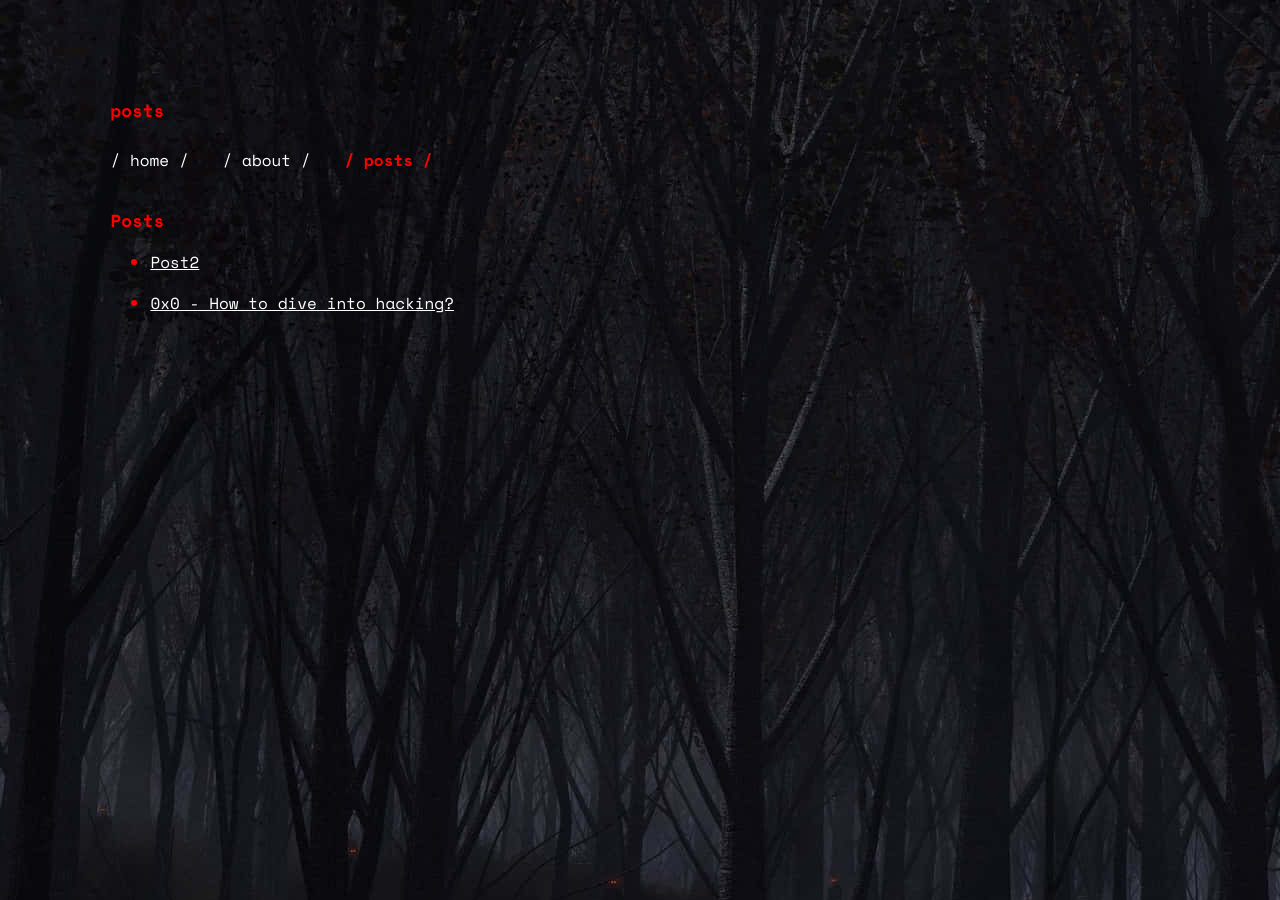
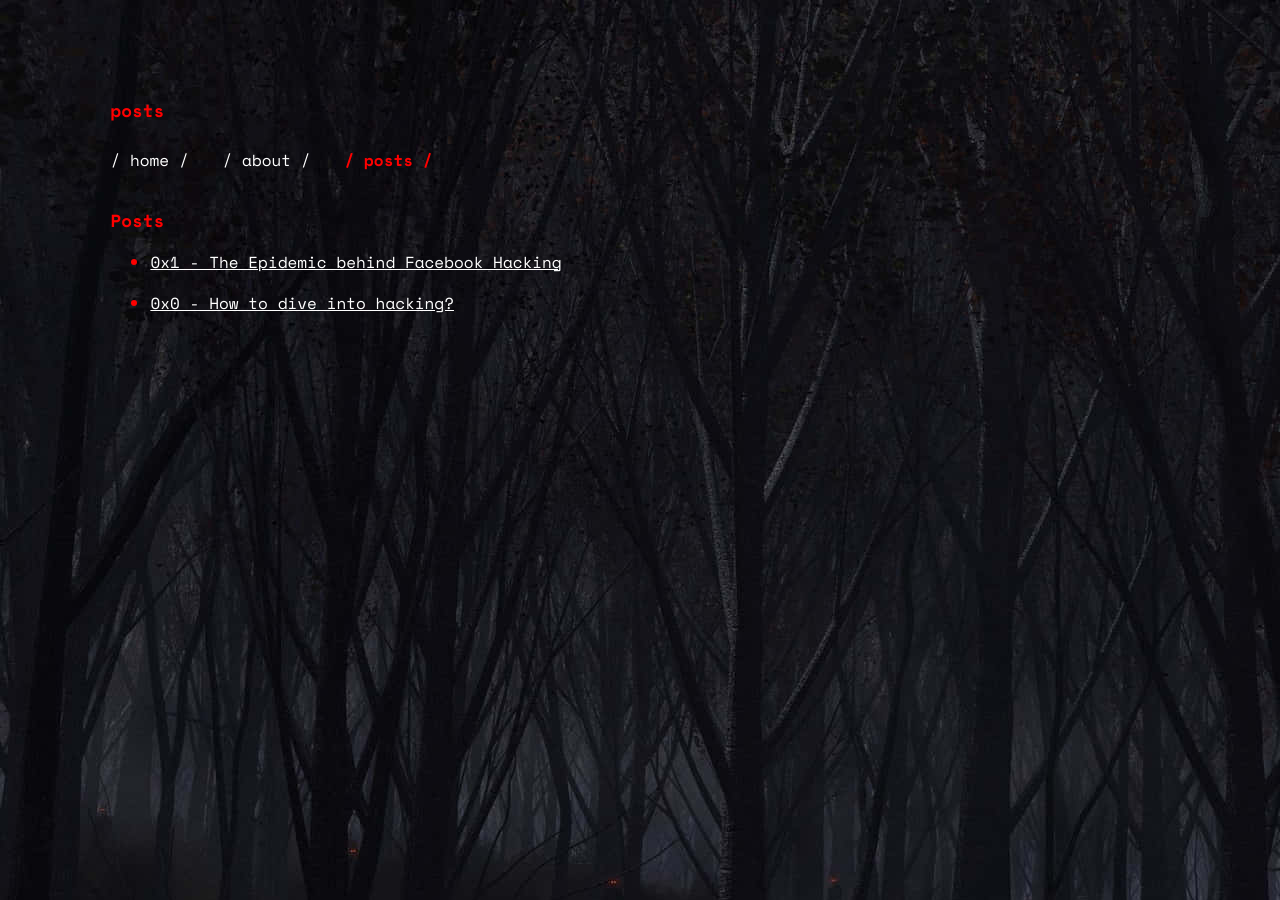
Before and after one commit to azraeldeathangel/azraeldeathangel.github.io, a Jekyll site: the page built from posts.html, in a window 1280 px wide. Built offline with Jekyll 4.4.1, drawn with Linux system fonts in a browser that asks for light colours.

Commit message:
Update 2024-10-23-post2.md

```diff
--- a/_posts/2024-10-23-post2.md
+++ b/_posts/2024-10-23-post2.md
@@ -1,3 +1,7 @@
+---
+layout: default
+title: 0x1 - The Epidemic behind Facebook Hacking
+---
 ### Introduction
 
 I should've done this before, and I'm really pissed off right now, so I decided to create an article about Facebook users' epidemic of getting hacked to save people.
```
